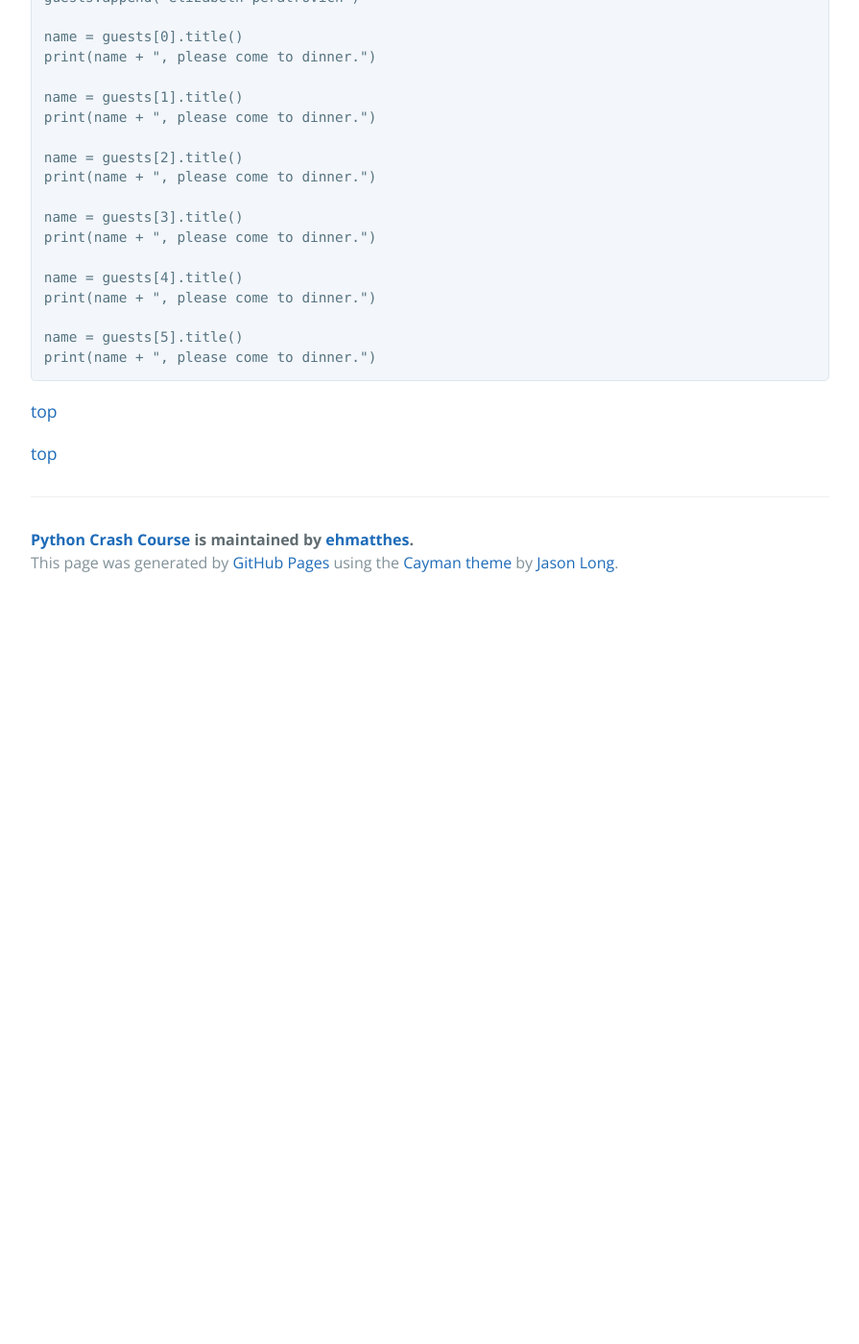
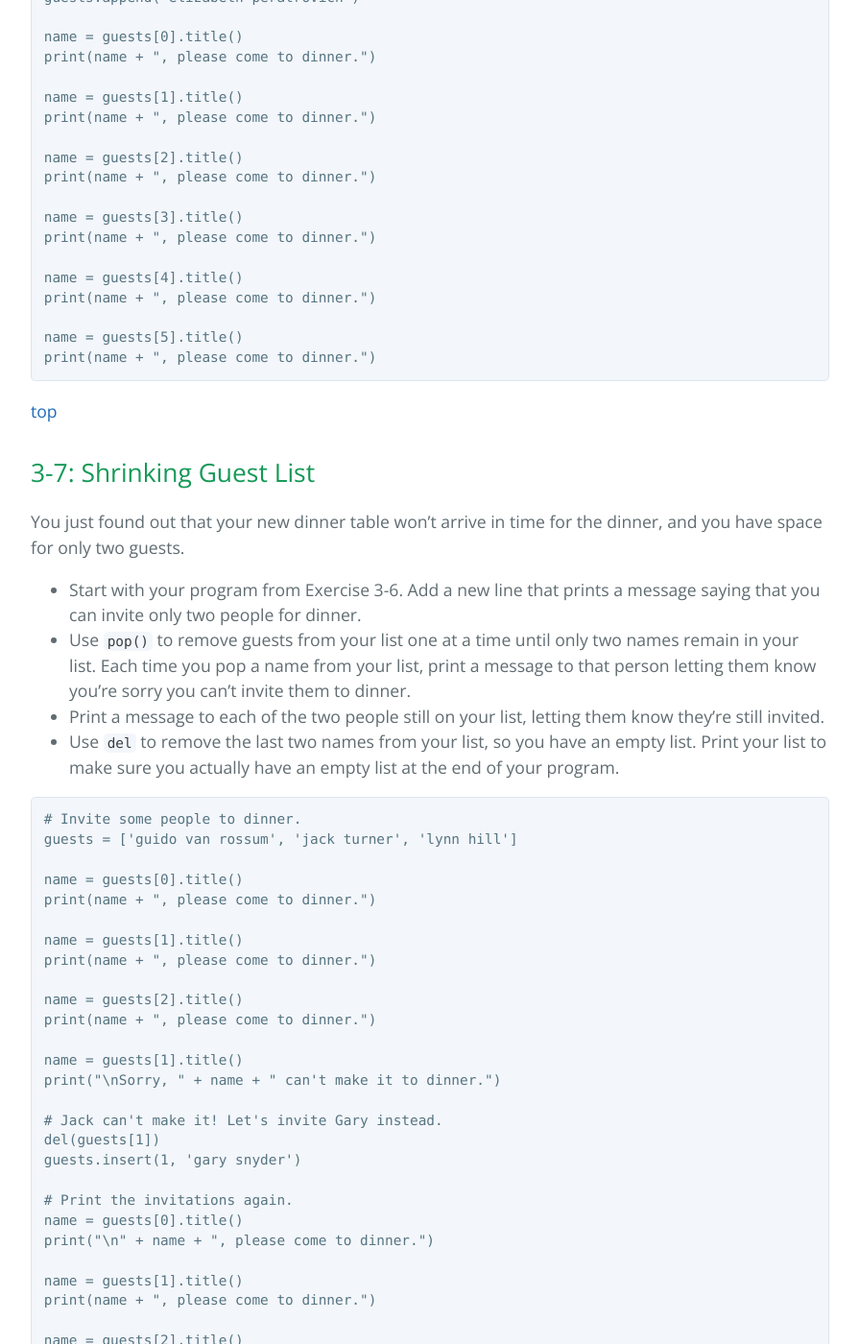
Before and after one commit to ehmatthes/pcc, a Jekyll site: the page built from solutions/chapter_3.md, in a window 1280 px wide and 1400 px high, scrolled down 3747 px. Shown: the whole window at 96% size, without its empty margins (192-1087 px from the left). Built offline with Jekyll 4.4.1, drawn with Linux system fonts in a browser that asks for light colours; before the commit the page ends 4377 px from its top, so only the background shows below that; some of the changed text lies outside the part shown.

Commit message:
Exercise 3-7.

````diff
--- a/solutions/chapter_3.md
+++ b/solutions/chapter_3.md
@@ -171,4 +171,98 @@ print(name + ", please come to dinner.")
 
 [top](#)
 
+3-7: Shrinking Guest List
+---
+
+You just found out that your new dinner table won't arrive in time for the dinner, and you have space for only two guests.
+
+- Start with your program from Exercise 3-6. Add a new line that prints a message saying that you can invite only two people for dinner.
+- Use `pop()` to remove guests from your list one at a time until only two names remain in your list. Each time you pop a name from your list, print a message to that person letting them know you're sorry you can't invite them to dinner.
+- Print a message to each of the two people still on your list, letting them know they're still invited.
+- Use `del` to remove the last two names from your list, so you have an empty list. Print your list to make sure you actually have an empty list at the end of your program.
+
+```
+# Invite some people to dinner.
+guests = ['guido van rossum', 'jack turner', 'lynn hill']
+
+name = guests[0].title()
+print(name + ", please come to dinner.")
+
+name = guests[1].title()
+print(name + ", please come to dinner.")
+
+name = guests[2].title()
+print(name + ", please come to dinner.")
+
+name = guests[1].title()
+print("\nSorry, " + name + " can't make it to dinner.")
+
+# Jack can't make it! Let's invite Gary instead.
+del(guests[1])
+guests.insert(1, 'gary snyder')
+
+# Print the invitations again.
+name = guests[0].title()
+print("\n" + name + ", please come to dinner.")
+
+name = guests[1].title()
+print(name + ", please come to dinner.")
+
+name = guests[2].title()
+print(name + ", please come to dinner.")
+
+# We got a bigger table, so let's add some more people to the list.
+print("\nWe got a bigger table!")
+guests.insert(0, 'frida kahlo')
+guests.insert(2, 'reinhold messner')
+guests.append('elizabeth peratrovich')
+
+name = guests[0].title()
+print(name + ", please come to dinner.")
+
+name = guests[1].title()
+print(name + ", please come to dinner.")
+
+name = guests[2].title()
+print(name + ", please come to dinner.")
+
+name = guests[3].title()
+print(name + ", please come to dinner.")
+
+name = guests[4].title()
+print(name + ", please come to dinner.")
+
+name = guests[5].title()
+print(name + ", please come to dinner.")
+
+# Oh no, the table won't arrive on time!
+print("\nSorry, we can only invite two people to dinner.")
+
+name = guests.pop()
+print("Sorry, " + name.title() + " there's no room at the table.")
+
+name = guests.pop()
+print("Sorry, " + name.title() + " there's no room at the table.")
+
+name = guests.pop()
+print("Sorry, " + name.title() + " there's no room at the table.")
+
+name = guests.pop()
+print("Sorry, " + name.title() + " there's no room at the table.")
+
+# There should be two people left. Let's invite them.
+name = guests[0].title()
+print(name + ", please come to dinner.")
+
+name = guests[1].title()
+print(name + ", please come to dinner.")
+
+# Empty out the list.
+del(guests[0])
+del(guests[0])
+
+# Prove the list is empty.
+print(guests)
+```
+
 [top](#)
````
